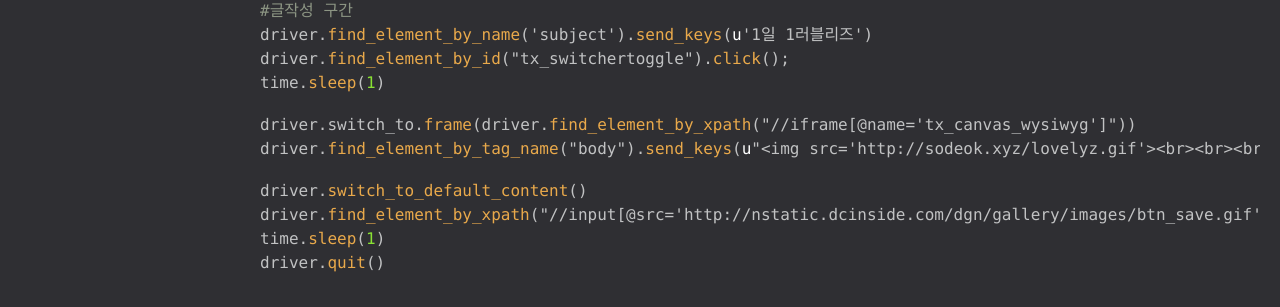
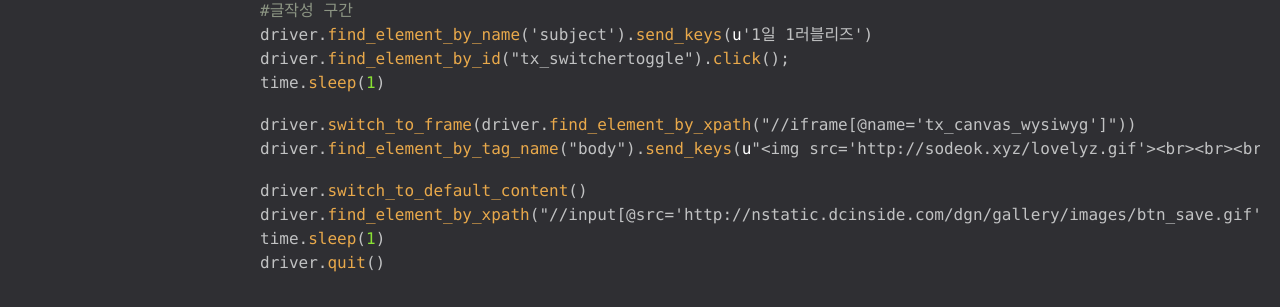
Before and after one commit to snutiise/snutiise.github.io, a Jekyll site: the page built from _posts/2018-01-18-dcmacro.md, in a window 1280 px wide and 900 px high, scrolled down 2863 px. Shown: the part 145-452 px from the top of the window. Built offline with Jekyll 4.4.1, drawn with Linux system fonts in a browser that asks for light colours; comment, search, counter and statistics services are not loaded.

```diff
--- a/_posts/2018-01-18-dcmacro.md
+++ b/_posts/2018-01-18-dcmacro.md
@@ -92,7 +92,7 @@ driver.find_element_by_name('subject').send_keys(u'1일 1러블리즈')
 driver.find_element_by_id("tx_switchertoggle").click();
 time.sleep(1)
 
-driver.switch_to.frame(driver.find_element_by_xpath("//iframe[@name='tx_canvas_wysiwyg']"))
+driver.switch_to_frame(driver.find_element_by_xpath("//iframe[@name='tx_canvas_wysiwyg']"))
 driver.find_element_by_tag_name("body").send_keys(u"<img src='http://sodeok.xyz/lovelyz.gif'><br><br><br><a href='http://lovelyzfan.xyz' target='_blank' class='tx-link'>러블리즈 이미지 갤러리</a>")
 
 driver.switch_to_default_content()
```
